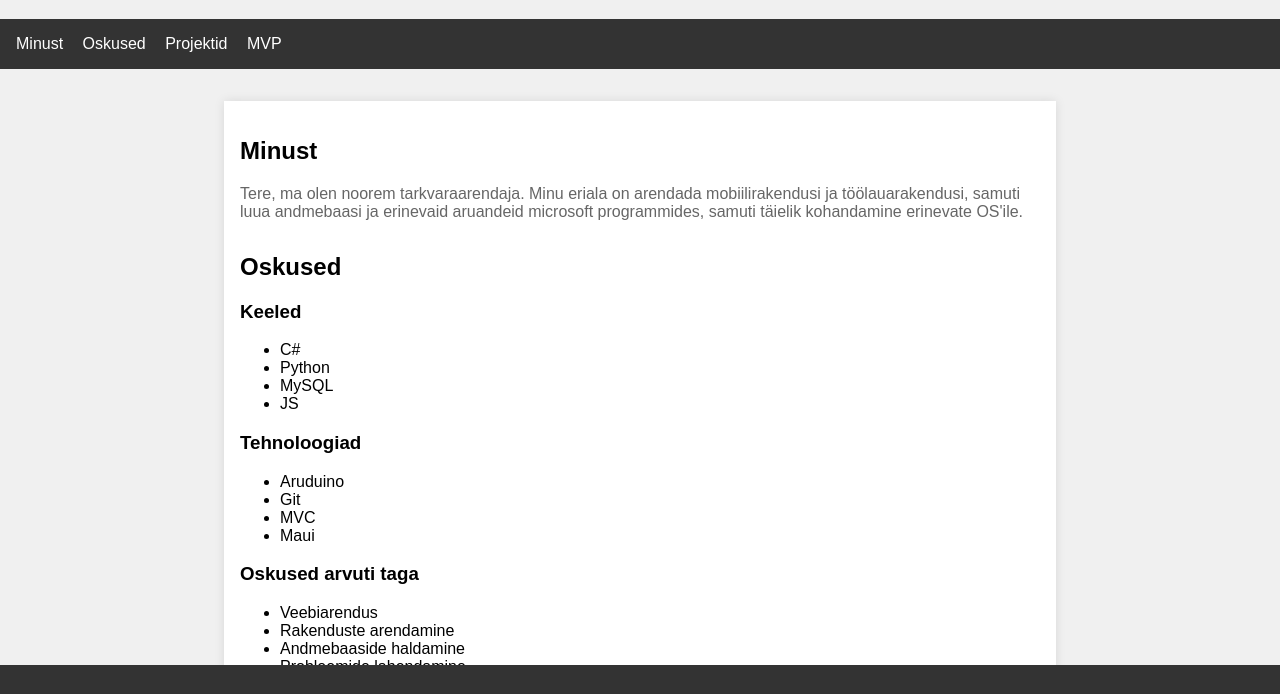
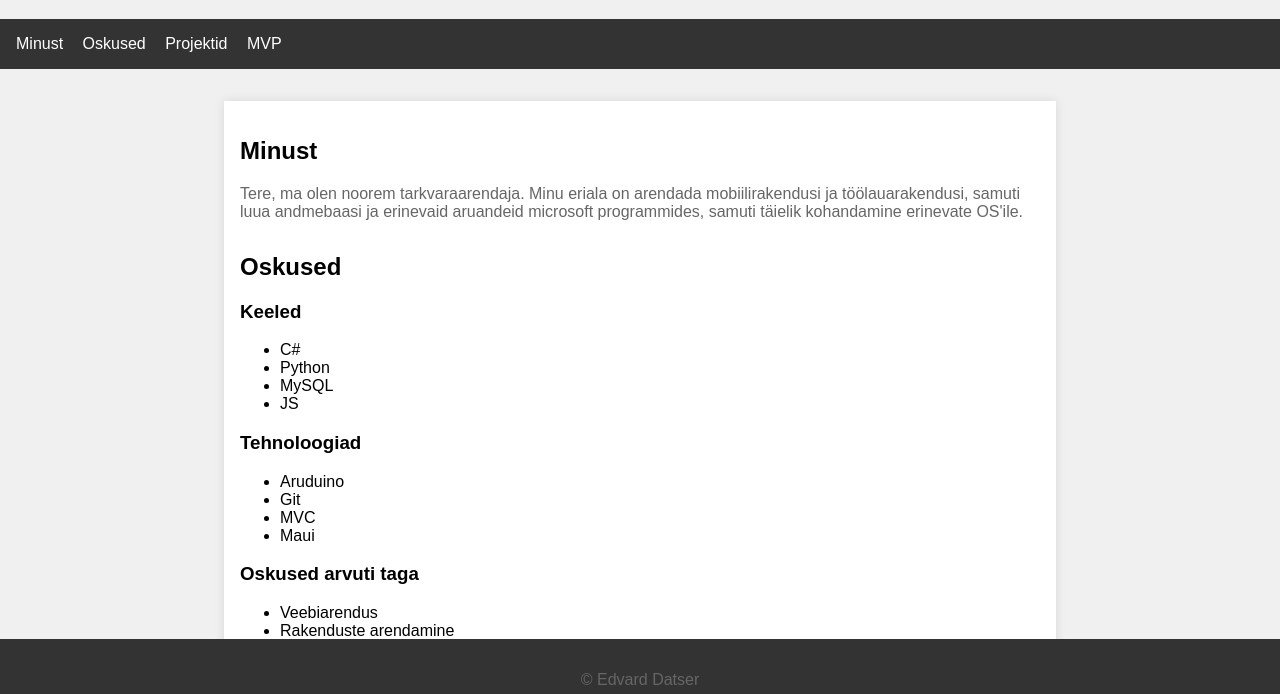
Before and after one commit to EdvardDatser/EdvardDatser.github.io, a plain HTML site: page Index.html in a window 1280 px wide. Shown: the part 79-773 px from the top of the page. Drawn offline with Linux system fonts and the light colour scheme.

Commit message:
Update style.css

```diff
--- a/style.css
+++ b/style.css
@@ -69,7 +69,6 @@ footer {
     position: fixed;
     width: 100%;
     bottom: 0;
-    height: 3%;
 }
 
 img {
```
